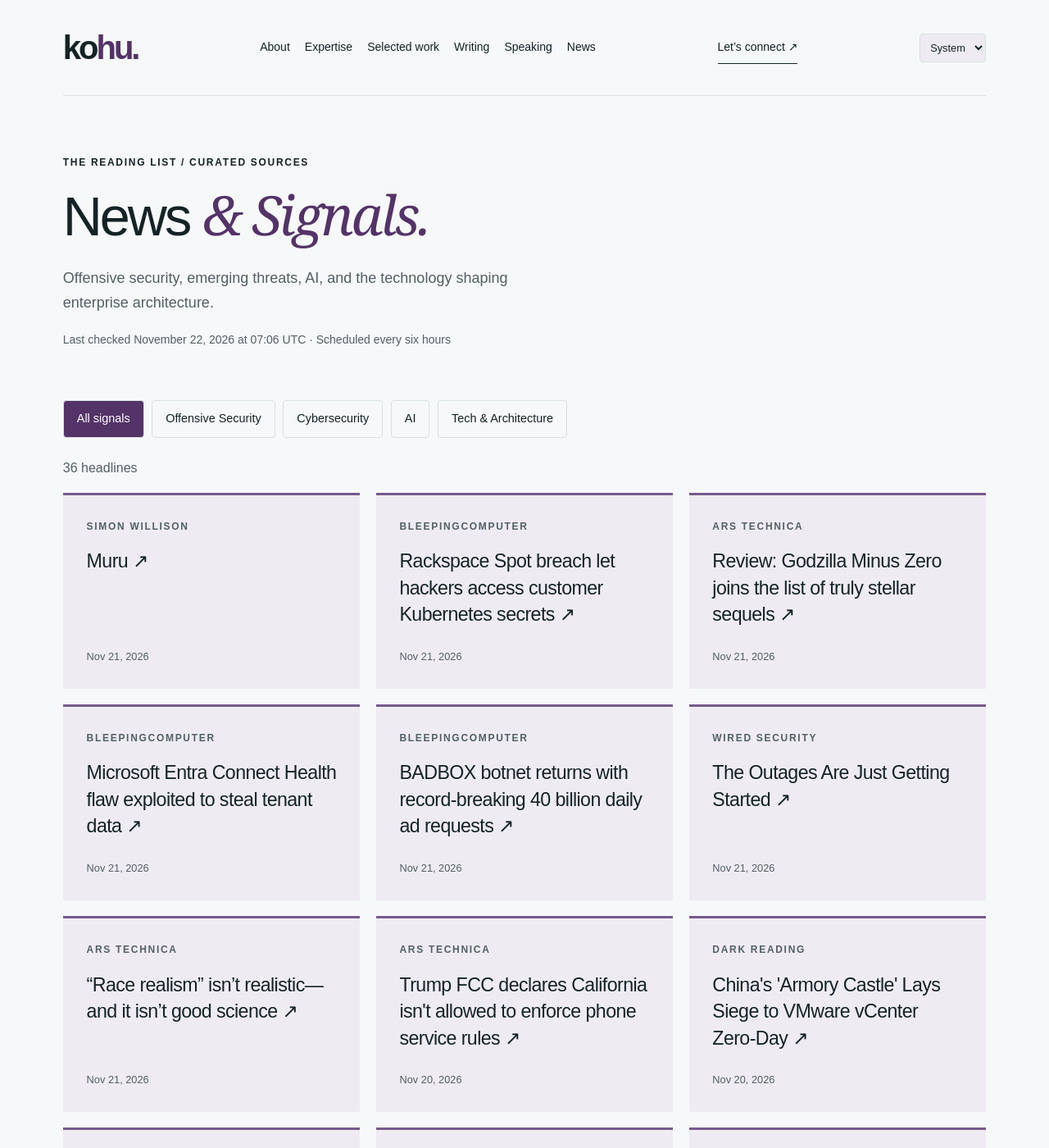
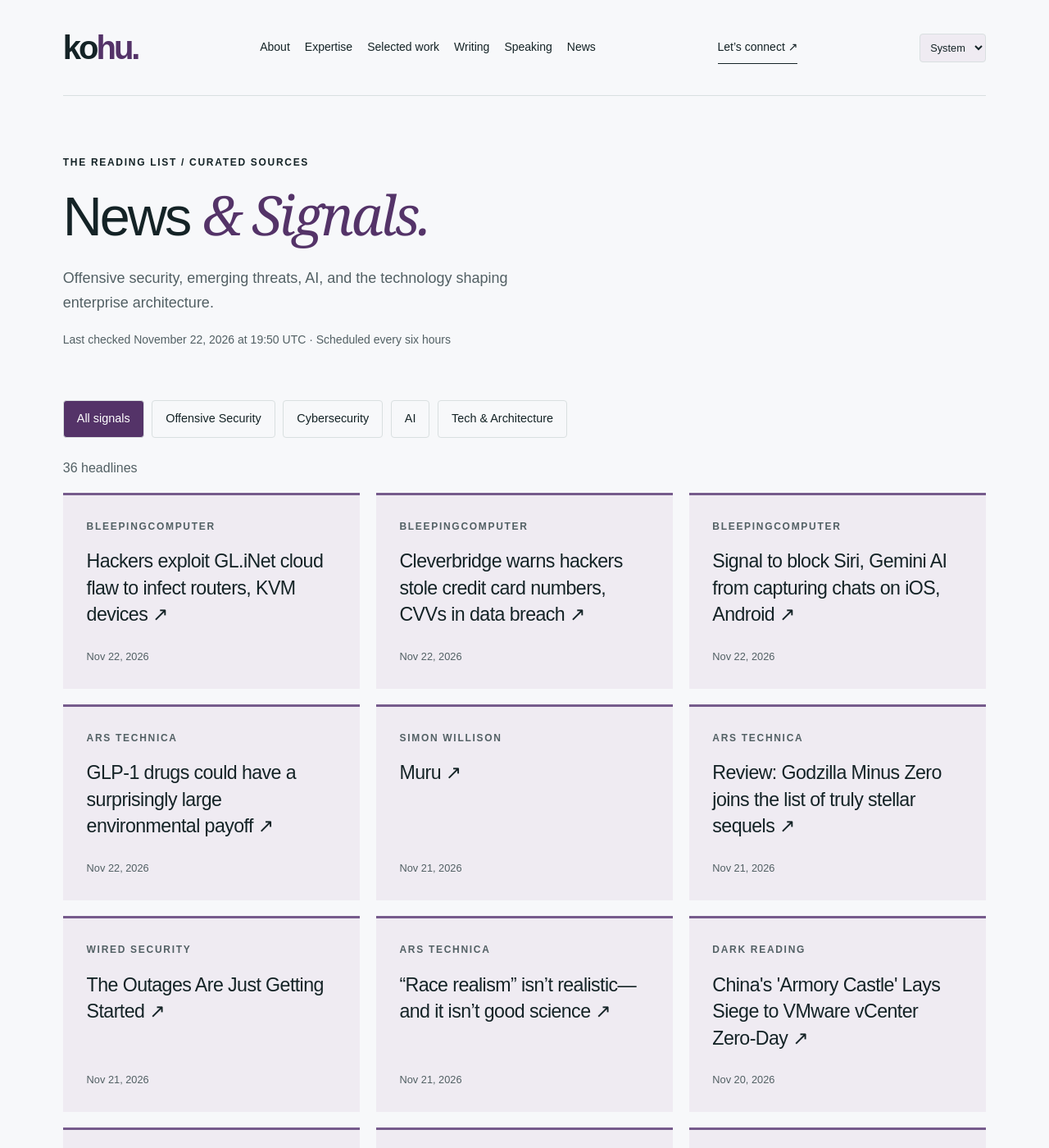
Before and after one commit to hntk/hntk.github.io, a Jekyll site: the page built from news/index.html, in a window 1280 px wide and 1400 px high. Shown: the whole window at 82% size. Built offline with Jekyll 4.4.1, drawn with Linux system fonts in a browser that asks for light colours; part of the change alters nothing that is shown.

Commit message:
Refresh News and Signals

```diff
--- a/_data/news.json
+++ b/_data/news.json
@@ -1,6 +1,38 @@
 {
-  "updated": "2026-11-22T07:06:25.157682+00:00",
+  "updated": "2026-11-22T19:50:54.149557+00:00",
   "items": [
+    {
+      "title": "Hackers exploit GL.iNet cloud flaw to infect routers, KVM devices",
+      "url": "https://www.bleepingcomputer.com/news/security/hackers-exploit-glinet-cloud-flaw-to-infect-routers-kvm-devices/",
+      "published": "2026-11-22T18:45:37+00:00",
+      "source": "BleepingComputer",
+      "source_id": "bleepingcomputer",
+      "category": "cybersecurity"
+    },
+    {
+      "title": "Cleverbridge warns hackers stole credit card numbers, CVVs in data breach",
+      "url": "https://www.bleepingcomputer.com/news/security/cleverbridge-warns-hackers-stole-credit-card-numbers-cvvs-in-data-breach/",
+      "published": "2026-11-22T15:43:04+00:00",
+      "source": "BleepingComputer",
+      "source_id": "bleepingcomputer",
+      "category": "cybersecurity"
+    },
+    {
+      "title": "Signal to block Siri, Gemini AI from capturing chats on iOS, Android",
+      "url": "https://www.bleepingcomputer.com/news/security/signal-to-block-siri-gemini-ai-from-capturing-chats-on-ios-android/",
+      "published": "2026-11-22T15:15:25+00:00",
+      "source": "BleepingComputer",
+      "source_id": "bleepingcomputer",
+      "category": "cybersecurity"
+    },
+    {
+      "title": "GLP-1 drugs could have a surprisingly large environmental payoff",
+      "url": "https://arstechnica.com/health/2026/11/glp-1-drugs-could-have-a-surprisingly-large-environmental-payoff/",
+      "published": "2026-11-22T12:07:41+00:00",
+      "source": "Ars Technica",
+      "source_id": "ars-technica",
+      "category": "tech-architecture"
+    },
     {
       "title": "Muru",
       "url": "https://simonwillison.net/2026/Nov/21/muru/",
@@ -10,36 +42,12 @@
       "category": "ai"
     },
     {
-      "title": "Rackspace Spot breach let hackers access customer Kubernetes secrets",
-      "url": "https://www.bleepingcomputer.com/news/security/rackspace-spot-breach-let-hackers-access-customer-kubernetes-secrets/",
-      "published": "2026-11-21T22:59:58+00:00",
-      "source": "BleepingComputer",
-      "source_id": "bleepingcomputer",
-      "category": "cybersecurity"
-    },
-    {
       "title": "Review: Godzilla Minus Zero joins the list of truly stellar sequels",
       "url": "https://arstechnica.com/culture/2026/11/review-godzilla-minus-zero-is-everything-we-could-want-in-a-sequel/",
       "published": "2026-11-21T22:12:41+00:00",
       "source": "Ars Technica",
       "source_id": "ars-technica",
       "category": "tech-architecture"
-    },
-    {
-      "title": "Microsoft Entra Connect Health flaw exploited to steal tenant data",
-      "url": "https://www.bleepingcomputer.com/news/security/microsoft-entra-connect-health-flaw-exploited-to-steal-tenant-data/",
-      "published": "2026-11-21T18:01:58+00:00",
-      "source": "BleepingComputer",
-      "source_id": "bleepingcomputer",
-      "category": "cybersecurity"
-    },
-    {
-      "title": "BADBOX botnet returns with record-breaking 40 billion daily ad requests",
-      "url": "https://www.bleepingcomputer.com/news/security/badbox-30-botnet-returns-with-record-breaking-40-billion-daily-ad-requests/",
-      "published": "2026-11-21T15:17:27+00:00",
-      "source": "BleepingComputer",
-      "source_id": "bleepingcomputer",
-      "category": "cybersecurity"
     },
     {
       "title": "The Outages Are Just Getting Started",
@@ -53,14 +61,6 @@
       "title": "“Race realism” isn’t realistic—and it isn’t good science",
       "url": "https://arstechnica.com/science/2026/11/race-realism-isnt-realistic-and-it-isnt-good-science/",
       "published": "2026-11-21T12:01:13+00:00",
-      "source": "Ars Technica",
-      "source_id": "ars-technica",
-      "category": "tech-architecture"
-    },
-    {
-      "title": "Trump FCC declares California isn't allowed to enforce phone service rules",
-      "url": "https://arstechnica.com/tech-policy/2026/11/fcc-orders-california-to-stop-enforcing-phone-service-rules-against-att/",
-      "published": "2026-11-20T22:28:24+00:00",
       "source": "Ars Technica",
       "source_id": "ars-technica",
       "category": "tech-architecture"
@@ -295,79 +295,79 @@
       "id": "ars-technica",
       "name": "Ars Technica",
       "status": "ok",
-      "last_success": "2026-11-22T07:06:25.157682+00:00"
+      "last_success": "2026-11-22T19:50:54.149557+00:00"
     },
     {
       "id": "bleepingcomputer",
       "name": "BleepingComputer",
       "status": "ok",
-      "last_success": "2026-11-22T07:06:25.157682+00:00"
+      "last_success": "2026-11-22T19:50:54.149557+00:00"
     },
     {
       "id": "cloudflare",
       "name": "Cloudflare",
       "status": "ok",
-      "last_success": "2026-11-22T07:06:25.157682+00:00"
+      "last_success": "2026-11-22T19:50:54.149557+00:00"
     },
     {
       "id": "dark-reading",
       "name": "Dark Reading",
       "status": "ok",
-      "last_success": "2026-11-22T07:06:25.157682+00:00"
+      "last_success": "2026-11-22T19:50:54.149557+00:00"
     },
     {
       "id": "hugging-face",
       "name": "Hugging Face",
       "status": "ok",
-      "last_success": "2026-11-22T07:06:25.157682+00:00"
+      "last_success": "2026-11-22T19:50:54.149557+00:00"
     },
     {
       "id": "microsoft-research",
       "name": "Microsoft Research",
       "status": "ok",
-      "last_success": "2026-11-22T07:06:25.157682+00:00"
+      "last_success": "2026-11-22T19:50:54.149557+00:00"
     },
     {
       "id": "nvidia",
       "name": "NVIDIA",
       "status": "ok",
-      "last_success": "2026-11-22T07:06:25.157682+00:00"
+      "last_success": "2026-11-22T19:50:54.149557+00:00"
     },
     {
       "id": "portswigger",
       "name": "PortSwigger Research",
       "status": "ok",
-      "last_success": "2026-11-22T07:06:25.157682+00:00"
+      "last_success": "2026-11-22T19:50:54.149557+00:00"
     },
     {
       "id": "schneier",
       "name": "Schneier on Security",
       "status": "ok",
-      "last_success": "2026-11-22T07:06:25.157682+00:00"
+      "last_success": "2026-11-22T19:50:54.149557+00:00"
     },
     {
       "id": "simon-willison",
       "name": "Simon Willison",
       "status": "ok",
-      "last_success": "2026-11-22T07:06:25.157682+00:00"
+      "last_success": "2026-11-22T19:50:54.149557+00:00"
     },
     {
       "id": "specterops",
       "name": "SpecterOps",
       "status": "ok",
-      "last_success": "2026-11-22T07:06:25.157682+00:00"
+      "last_success": "2026-11-22T19:50:54.149557+00:00"
     },
     {
       "id": "trail-of-bits",
       "name": "Trail of Bits",
       "status": "ok",
-      "last_success": "2026-11-22T07:06:25.157682+00:00"
+      "last_success": "2026-11-22T19:50:54.149557+00:00"
     },
     {
       "id": "wired",
       "name": "WIRED Security",
       "status": "ok",
-      "last_success": "2026-11-22T07:06:25.157682+00:00"
+      "last_success": "2026-11-22T19:50:54.149557+00:00"
     }
   ]
 }
```
